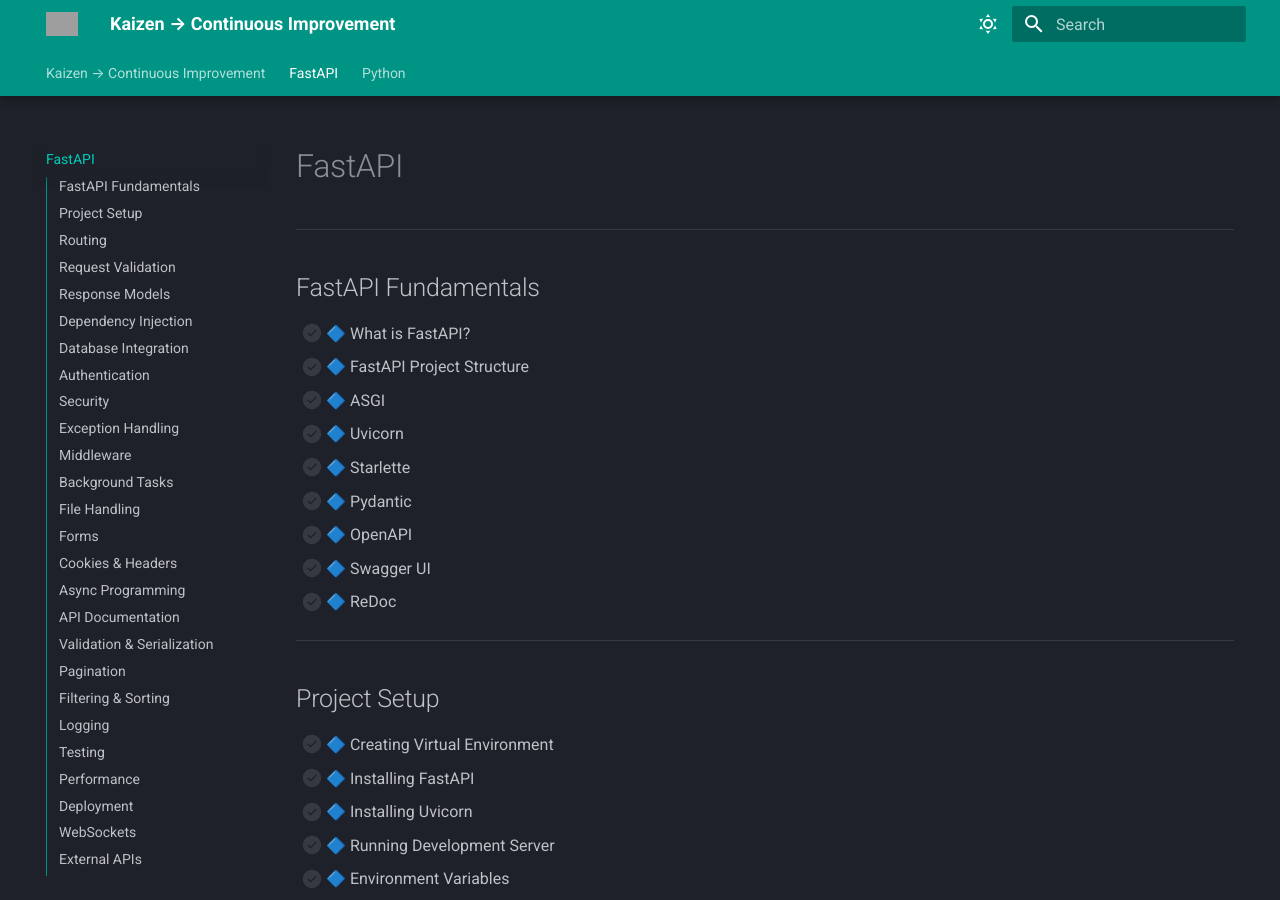
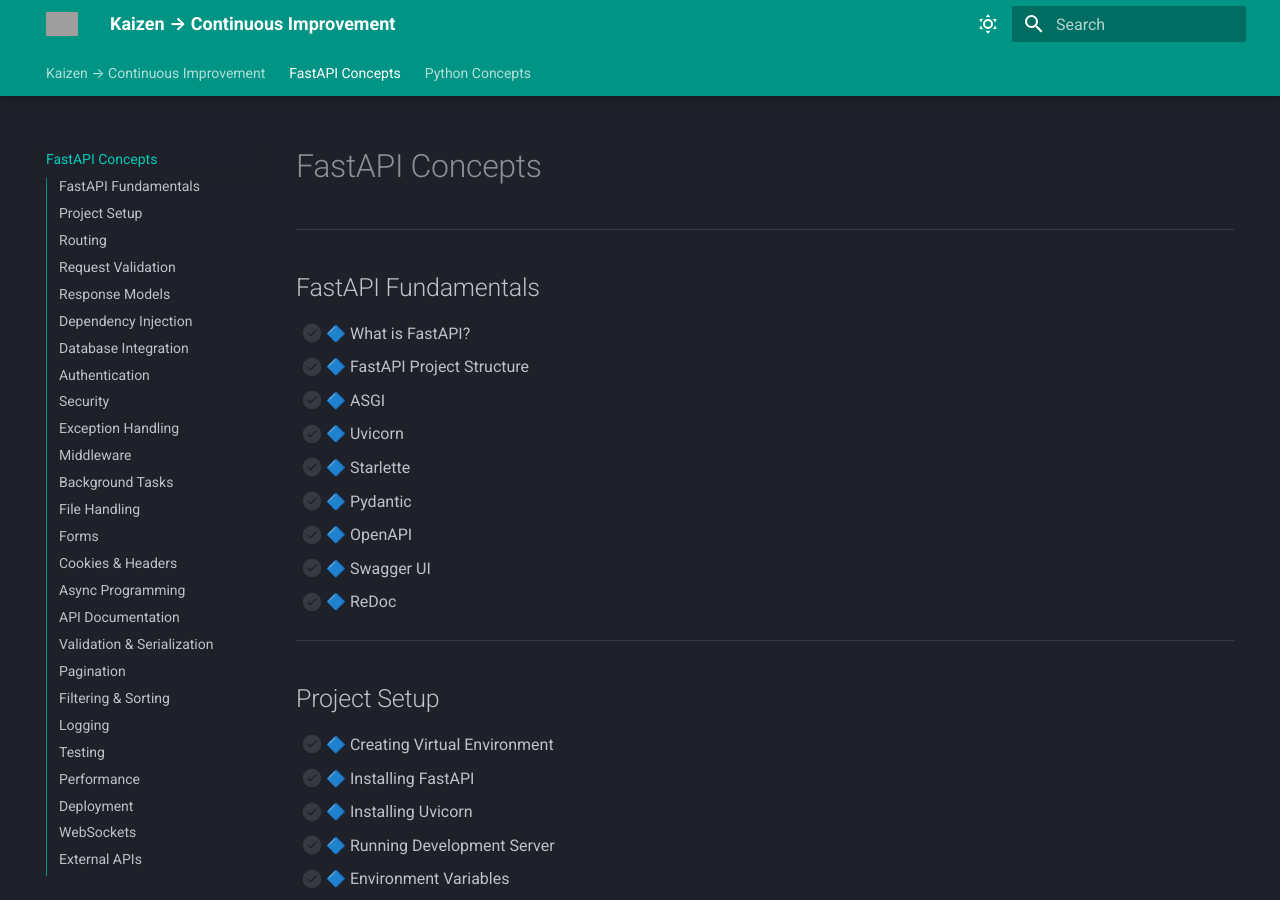
Before and after one commit to RohitRajvaidya5/kaizen-better-than-yesterday, an MkDocs documentation site: the page built from docs/Fastapi_Learnings.md, in a window 1280 px wide and 900 px high. Built offline with MkDocs 1.6.1 and Material for MkDocs 9.7.7, drawn with Linux system fonts in a browser that asks for light colours; some of the changed text lies outside the part shown; grey boxes are pictures that could not be loaded.

Commit message:
File names changed

```diff
--- a/docs/Fastapi_Learnings.md
+++ b/docs/Fastapi_Learnings.md
@@ -1,4 +1,4 @@
-# FastAPI
+# FastAPI Concepts
 ---
 
 ## FastAPI Fundamentals
--- a/docs/Python_Learnings.md
+++ b/docs/Python_Learnings.md
@@ -1,4 +1,4 @@
-# Python
+# Python Concepts
 ---
 
 ## Python Fundamentals
```
Also changed, not shown: site/404.html, site/Fastapi_Learnings/index.html, site/Python_Learnings/index.html, site/index.html, site/search/search_index.json.
